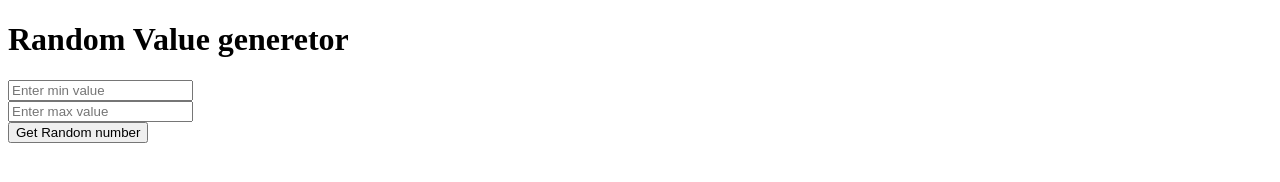
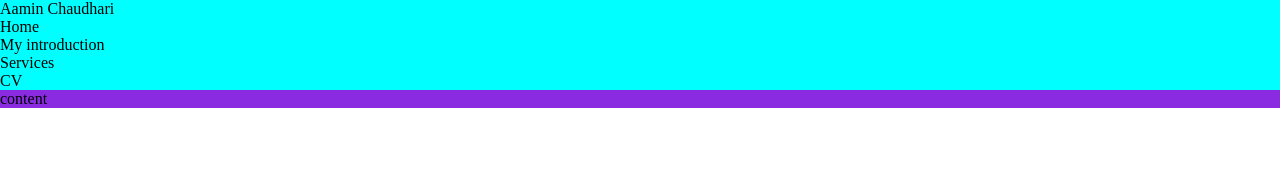
Before and after one commit to AAMIN03/My_Web, a website: page index.html in a window 1280 px wide. Drawn offline with Linux system fonts and the light colour scheme.

Commit message:
index.html

```diff
--- a/index.html
+++ b/index.html
@@ -1,29 +1,39 @@
 <!DOCTYPE html>
 <html lang="en">
-	<head>
-		<!-- title is used to provide
-			a specific name to our web-page! -->
-		<title>Random Value generetor</title>
-		<!-- link function is used here, so that we can
-	connect our css file with our html file externally -->
-		<link rel="stylesheet" href="1.css" />
-	</head>
-	<body>
-		<div id="MAIN">
-			<h1 id="heading">Random Value generetor</h1>
+  <head>
+    <!-- Required meta tags -->
+    <meta charset="utf-8">
+    <meta name="viewport" content="width=device-width, initial-scale=1, shrink-to-fit=no">
+
+    <!-- Bootstrap CSS -->
+    <link rel="stylesheet" href="style.css">
+
+    <title>Aamin Chaudhari - Software Developer</title>
+	<!-- <link rel="" -->
+  </head>
+  <body>
+    <!-- Your content here -->
+
+    <!-- Optional JavaScript -->
+    <!-- jQuery first, then Popper.js, then Bootstrap JS -->
+    <!-- <script src="https://code.jquery.com/jquery-3.2.1.slim.min.js" integrity="sha384-KJ3o2DKtIkvYIK3UENzmM7KCkRr/rE9/Qpg6aAZGJwFDMVNA/GpGFF93hXpG5KkN" crossorigin="anonymous"></script>
+    <script src="https://cdn.jsdelivr.net/npm/popper.js@1.12.9/dist/umd/popper.min.js" integrity="sha384-ApNbgh9B+Y1QKtv3Rn7W3mgPxhU9K/ScQsAP7hUibX39j7fakFPskvXusvfa0b4Q" crossorigin="anonymous"></script>
+    <script src="https://maxcdn.bootstrapcdn.com/bootstrap/4.0.0/js/bootstrap.min.js" integrity="sha384-JZR6Spejh4U02d8jOt6vLEHfe/JQGiRRSQQxSfFWpi1MquVdAyjUar5+76PVCmYl" crossorigin="anonymous"></script> -->
+	<div class="container">
+		<div class="sidebar">
+			Aamin Chaudhari
+			<nav>
+				<ul>
+					<li>Home</li>
+					<li>My introduction</li>
+					<li>Services</li>
+					<li>CV</li>
+				</ul>
+			</nav>
 		</div>
-
-		<form action="/random_number_generator" method="post">
-			<input id="MINI"
-				name="MINI"
-				placeholder="Enter min value" />
-			<br />
-			<input id="MAXI"
-				name="MAXI"
-				placeholder="Enter max value" />
-			<br />
-			<button class="btn"
-					type="submit">Get Random number</button>
-		</form>
-	</body>
+		<div class="main">
+			content
+		</div>
+	</div>
+  </body>
 </html>
--- /dev/null
+++ b/style.css
@@ -0,0 +1,12 @@
+*{
+    margin: 0;
+    padding: 0;
+}
+
+.sidebar{
+    background-color: aqua;
+}
+
+.main{
+    background-color: blueviolet;
+}
```
Also changed, not shown: index_new.js (added).
